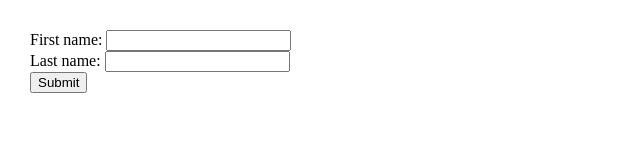
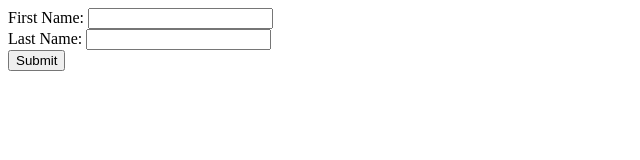
Before and after one commit to acciojob/form-login-ManfredNelvin, a website: page main.html in a window 1280 px wide. Shown: the whole page, without its empty margins (0-640 px from the left). Drawn offline with Linux system fonts and the light colour scheme.

Commit message:
created a submission

```diff
--- a/main.html
+++ b/main.html
@@ -1,26 +1,18 @@
 <!DOCTYPE html>
+<html>
+<head>
+  <title>Form Example</title>
+  <script type="module" src="script.js"></script>
+</head>
+<body>
+  <form id="myForm">
+    <label for="firstName">First Name:</label>
+    <input type="text" id="firstName" name="firstName" required><br>
 
-<html>
+    <label for="lastName">Last Name:</label>
+    <input type="text" id="lastName" name="lastName" required><br>
 
-<head>
-	<meta charset=utf-8 />
-		<title>Return first and last name from a form</title>
-		<style type="text/css">
-			body {margin: 30px;}
-		</style>
-	<link rel="stylesheet" href="styles.css">
-</head>
-
-<body>
-	<form id="form1" onsubmit="getFormvalue()">
-		First name: <input type="text" name="fname"><br>
-		Last name: <input type="text" name="lname"><br>
-		<input type="submit" value="Submit">
-	</form>
-
-    <script type="text/javascript" src="./script.js">
-</script>
-
+    <button type="submit" onclick="getFormValue()">Submit</button>
+  </form>
 </body>
-
 </html>
--- a/script.js
+++ b/script.js
@@ -1,4 +1,11 @@
-function getFormvalue() {
-    //Write your code here
+function getFormValue() {
+  // Retrieve the form element
+  const form = document.getElementById('myForm');
 
+  // Retrieve the values of the first name and last name input fields
+  const firstName = form.elements['firstName'].value;
+  const lastName = form.elements['lastName'].value;
+
+  // Display the first and last name using alert
+  alert('First Name: ' + firstName + '\nLast Name: ' + lastName);
 }
```
